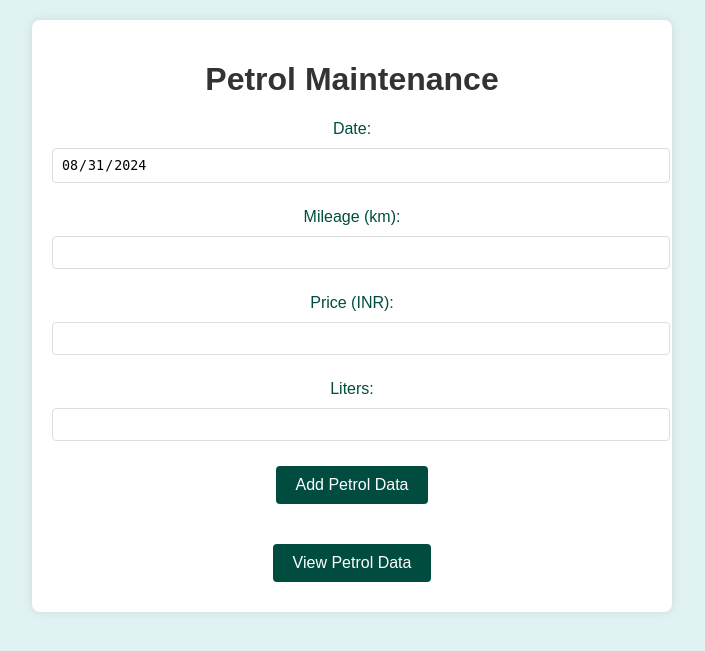
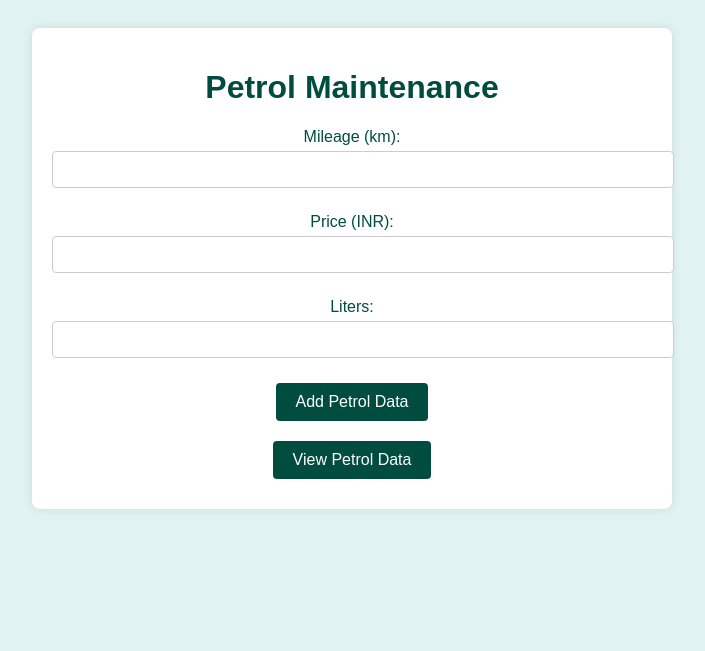
Before and after one commit to ksuresh21/bike-management, a Flask app: page /petrol in a window 1280 px wide. Shown: the top 651 px of the page, without its empty margins (288-993 px from the left). Run offline with Flask 3, Linux system fonts and the light colour scheme.

Commit message:
features 0.3

```diff
--- a/app/routes.py
+++ b/app/routes.py
@@ -1,76 +1,53 @@
 from flask import Blueprint, render_template, request, redirect, url_for
 from flask import flash
-from datetime import datetime
+import datetime
 import pandas as pd
 import os
 
 main = Blueprint('main', __name__)
 
-# Define the directory and Excel file path
-DATA_DIR = os.path.join(os.getcwd(), 'data')
-EXCEL_FILE = os.path.join(DATA_DIR, "bike_data.xlsx")
+bike_data='data/bike_data.xlsx'
+service_data='data/service_data.xlsx'
 
 @main.route('/')
 def home():
     return render_template('index.html')
 
-# @main.route('/petrol', methods=['GET', 'POST'])
-# def petrol():
-#     if request.method == 'POST':
-#         # Handle form submission for petrol data
-#         petrol_price = request.form['petrol_price']
-#         liters = request.form['liters']
-#         kilometers = request.form['kilometers']
-#         new_data = pd.DataFrame({
-#             'Petrol Price': [petrol_price],
-#             'Liters': [liters],
-#             'Kilometers': [kilometers]
-#         })
-#         if not os.path.exists(DATA_DIR):
-#             os.makedirs(DATA_DIR)
-#         if not os.path.exists(EXCEL_FILE):
-#             new_data.to_excel(EXCEL_FILE, index=False)
-#         else:
-#             existing_data = pd.read_excel(EXCEL_FILE)
-#             updated_data = pd.concat([existing_data, new_data], ignore_index=True)
-#             updated_data.to_excel(EXCEL_FILE, index=False)
-#         return redirect(url_for('main.view_petrol'))
-#     return render_template('petrol.html')
-
 @main.route('/petrol', methods=['GET', 'POST'])
 def petrol():
     if request.method == 'POST':
-        date = request.form['date']
+        date =datetime.datetime.now()
         mileage = request.form['mileage']
         petrol_price = request.form['petrol_price']  # Ensure this matches the name in the HTML form
         liters = request.form['liters']
+
         new_data = pd.DataFrame({
+            'Datetime': [date],
+            'Kilometers': [mileage],
             'Petrol Price': [petrol_price],
-            'Liters': [liters],
-            'Kilometers': [mileage]
+            'Liters': [liters]
         })
-        if not os.path.exists(DATA_DIR):
-            os.makedirs(DATA_DIR)
-        if not os.path.exists(EXCEL_FILE):
-            new_data.to_excel(EXCEL_FILE, index=False)
-        else:
-            existing_data = pd.read_excel(EXCEL_FILE)
-            updated_data = pd.concat([existing_data, new_data], ignore_index=True)
-            updated_data.to_excel(EXCEL_FILE, index=False)
+
+        existing_data = pd.read_excel(bike_data)
+        updated_data = pd.concat([existing_data, new_data], ignore_index=True)
+        updated_data.to_excel(bike_data, index=False)
 
         flash('Petrol data added successfully!')
         return redirect(url_for('main.petrol'))
 
-    return render_template('petrol.html', current_date=datetime.now().strftime('%Y-%m-%d'))
+    return render_template('petrol.html')
 
 @main.route('/view_petrol')
 def view_petrol():
-    # Load petrol data and render view_petrol.html
-    if os.path.exists(EXCEL_FILE):
-        data = pd.read_excel(EXCEL_FILE)
-    else:
-        data = pd.DataFrame(columns=['Petrol Price', 'Liters', 'Kilometers'])
-    return render_template('view_petrol.html', data=data)
+    data = pd.read_excel(bike_data)
+
+    # Rename columns to match those in HTML template
+    data.columns = ['Datetime', 'Kilometers', 'Petrol Price', 'Liters']
+
+    # Convert the DataFrame to a list of dictionaries
+    records = data.to_dict(orient='records')
+
+    return render_template('view_petrol.html', data=records)
 
 @main.route('/service', methods=['GET', 'POST'])
 def service():
@@ -105,3 +82,19 @@ def view_service():
     else:
         data = pd.DataFrame(columns=['Service Date', 'Mileage', 'Amount Paid', 'Oil Changed'])
     return render_template('view_service.html', data=data)
+
+
+@main.route('/delete_petrol/<int:index>', methods=['GET'])
+def delete_petrol(index):
+    # Load existing petrol data
+    if os.path.exists(bike_data):
+        data = pd.read_excel(bike_data)
+
+        # Drop the record at the specified index
+        data = data.drop(index)
+
+        # Save the updated DataFrame back to the Excel file
+        data.to_excel(bike_data, index=False)
+
+    # Redirect to the view_petrol page after deletion
+    return redirect(url_for('main.view_petrol'))
--- a/app/static/style.css
+++ b/app/static/style.css
@@ -1,76 +1,67 @@
 body {
+    background-color: #e0f2f1; /* Light green background */
+    color: #004d40; /* Dark green text */
     font-family: Arial, sans-serif;
-    margin: 0;
-    padding: 0;
-    background-color: #f4f4f4;
+    text-align: center;
+    padding: 20px;
 }
 
 .container {
-    width: 80%;
-    margin: auto;
+    max-width: 600px;
+    margin: 0 auto;
     padding: 20px;
-    background: white;
+    background: #ffffff;
     border-radius: 8px;
     box-shadow: 0 0 10px rgba(0, 0, 0, 0.1);
 }
 
-h1 {
-    color: #333;
+form label {
+    display: block;
+    margin: 10px 0 5px;
+}
+
+form input {
+    width: 100%;
+    padding: 10px;
+    margin-bottom: 15px;
+    border: 1px solid #ccc;
+    border-radius: 4px;
 }
 
 .button {
     display: inline-block;
     padding: 10px 20px;
-    margin: 10px;
-    background-color: #4CAF50;
-    color: white;
+    margin: 10px 5px;
+    font-size: 16px;
+    color: #ffffff;
+    background-color: #004d40; /* Dark green */
+    border: none;
+    border-radius: 4px;
     text-decoration: none;
-    border-radius: 5px;
+    cursor: pointer;
 }
 
 .button:hover {
-    background-color: #45a049;
+    background-color: #00332b; /* Darker green on hover */
 }
 
-table {
-    width: 100%;
-    border-collapse: collapse;
+.flash-messages {
+    list-style-type: none;
+    padding: 0;
+    margin: 20px 0;
 }
 
-table, th, td {
-    border: 1px solid #ddd;
+.flash-messages li {
+    padding: 10px;
+    border-radius: 4px;
+    color: #fff;
+    margin-bottom: 10px;
 }
 
-th, td {
-    padding: 8px;
-    text-align: left;
+.flash-messages .success {
+    background-color: #28a745; /* Green */
 }
 
-tr:nth-child(even) {
-    background-color: #f2f2f2;
+.flash-messages .error {
+    background-color: #dc3545; /* Red */
 }
-
-tr:hover {
-    background-color: #ddd;
-}
-
-form {
-    margin-bottom: 20px;
-}
-
-label {
-    display: block;
-    margin-top: 10px;
-}
-
-input[type="text"], input[type="number"], input[type="date"] {
-    width: 100%;
-    padding: 8px;
-    margin-top: 5px;
-    border-radius: 4px;
-    border: 1px solid #ddd;
-}
-
-input[type="checkbox"] {
-    margin-top: 10px;
-}
--- a/app/templates/petrol.html
+++ b/app/templates/petrol.html
@@ -5,56 +5,12 @@
     <meta name="viewport" content="width=device-width, initial-scale=1.0">
     <title>Petrol Maintenance</title>
     <link rel="stylesheet" href="{{ url_for('static', filename='style.css') }}">
-    <style>
-        body {
-            background-color: #e0f2f1; /* Light green background */
-            color: #004d40; /* Dark green text */
-            font-family: Arial, sans-serif;
-            text-align: center;
-            padding: 20px;
-        }
-        .container {
-            max-width: 600px;
-            margin: 0 auto;
-            padding: 20px;
-            background: #ffffff;
-            border-radius: 8px;
-            box-shadow: 0 0 10px rgba(0, 0, 0, 0.1);
-        }
-        form label {
-            display: block;
-            margin: 10px 0 5px;
-        }
-        form input {
-            width: 100%;
-            padding: 10px;
-            margin-bottom: 15px;
-            border: 1px solid #ccc;
-            border-radius: 4px;
-        }
-        .button {
-            display: inline-block;
-            padding: 10px 20px;
-            margin: 10px 5px;
-            font-size: 16px;
-            color: #ffffff;
-            background-color: #004d40; /* Dark green */
-            border: none;
-            border-radius: 4px;
-            text-decoration: none;
-            cursor: pointer;
-        }
-        .button:hover {
-            background-color: #00332b; /* Darker green on hover */
-        }
-    </style>
 </head>
 <body>
     <div class="container">
         <h1>Petrol Maintenance</h1>
+
         <form action="{{ url_for('main.petrol') }}" method="post">
-            <label for="date">Date:</label>
-            <input type="date" id="date" name="date" value="{{ current_date }}" readonly><br>
             <label for="mileage">Mileage (km):</label>
             <input type="number" id="mileage" name="mileage" step="0.01" required><br>
             <label for="price">Price (INR):</label>
@@ -65,12 +21,6 @@
         </form>
         <a href="{{ url_for('main.view_petrol') }}" class="button">View Petrol Data</a>
     </div>
-    <script>
-        // Automatically set the date field to today's date
-        document.addEventListener('DOMContentLoaded', function() {
-            var today = new Date().toISOString().split('T')[0];
-            document.getElementById('date').value = today;
-        });
-    </script>
+
 </body>
 </html>
```
Also changed, not shown: app/templates/view_petrol.html (+5 -5 lines), 3 other files.
